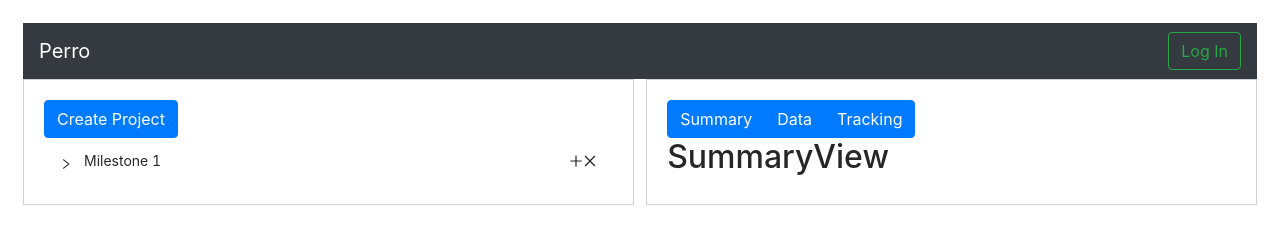
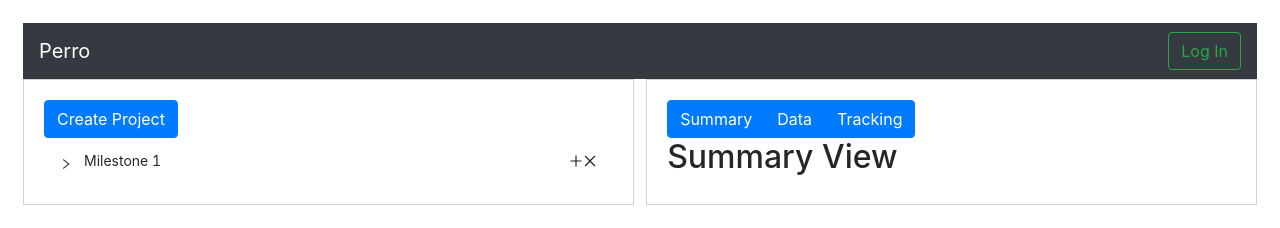
Before and after one commit to Jonesy22/Perro, a React (Create React App) app: page /tracking in a window 1280 px wide. Shown: the top 228 px of the page. Built offline with nearby package versions, Linux system fonts and the light colour scheme.

Commit message:
Starting summary functionality

```diff
--- a/package.json
+++ b/package.json
@@ -23,6 +23,7 @@
     "react-router-dom": "^5.2.0",
     "react-router-redux": "^5.0.0-alpha.9",
     "react-scripts": "4.0.0",
+    "react-show-more-text": "^1.4.6",
     "react-vis": "^1.11.7",
     "redux": "^4.0.5",
     "styled-components": "^5.2.1",
--- a/src/components/InputModal.js
+++ b/src/components/InputModal.js
@@ -78,7 +78,8 @@ class InputModal extends Component{
                     <Form.Label>Reporter</Form.Label>
                     <select className="form-control required">
                         placeholder="Assignee"
-                        <option>Person1</option>
+                        <option>Person 1</option>
+                        <option>Person 2</option>
                     </select>
                     </Form.Group>
                     <Form.Group>
--- a/src/components/SummaryView.jsx
+++ b/src/components/SummaryView.jsx
@@ -1,13 +1,24 @@
 import React, {useState, useEffect } from 'react'
+import { connect } from 'react-redux'
+import { addTimeEstimate } from '../data/actions'
+import { getAllChildTimeEstimates } from "../data/selectors";
+
 
 class SummaryView extends React.Component {
+    constructor(props) {
+		super(props);
+		this.state = {milestones: []};
+    }
+
     render() {
         return (
             <div>
-                <h2>SummaryView</h2>
+                <h2>Summary View</h2>
             </div>
         )
     }
 }
 
+
+
 export default SummaryView
--- a/src/components/TrackingView.jsx
+++ b/src/components/TrackingView.jsx
@@ -66,7 +66,6 @@ class TrackingView extends React.Component {
     }
 }
 
-// export default TrackingView
 export default connect(
     state => ({ timeEstimateGraphData: getAllChildTimeEstimates(state) }),
     { addTimeEstimate }
```
Also changed, not shown: 1 other file (tests, documents, lock files or other folders).
